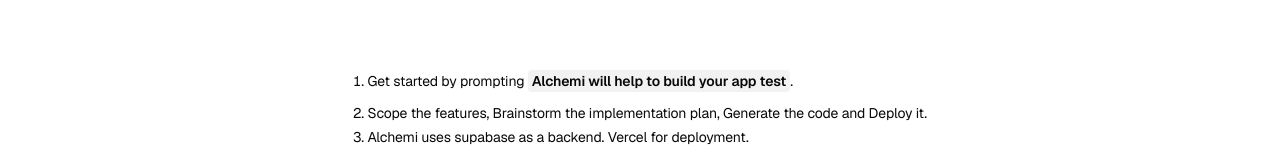
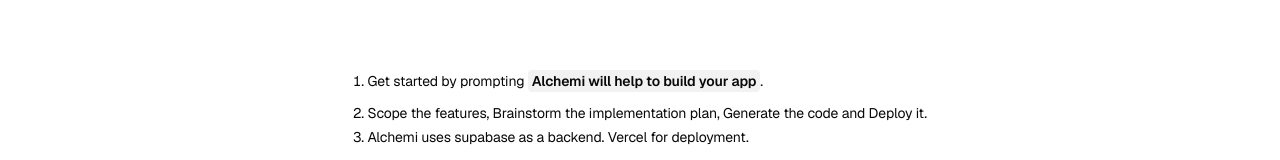
Before and after one commit to abhishek-zen/scaling-engine, a Next.js app: page / in a window 1280 px wide. Shown: the part 259-419 px from the top of the page. Built offline with nearby package versions, Linux system fonts and the light colour scheme; no server answers.

Commit message:
Update from Alchemi - Commit #1

```diff
--- a/src/app/page.tsx
+++ b/src/app/page.tsx
@@ -10,7 +10,7 @@
           <li className="mb-2 tracking-[-.01em]">
             Get started by prompting{" "}
             <code className="bg-black/[.05] dark:bg-white/[.06] px-1 py-0.5 rounded font-[family-name:var(--font-geist-mono)] font-semibold">
-              Alchemi will help to build your app test
+              Alchemi will help to build your app
             </code>
             .
           </li>
```
